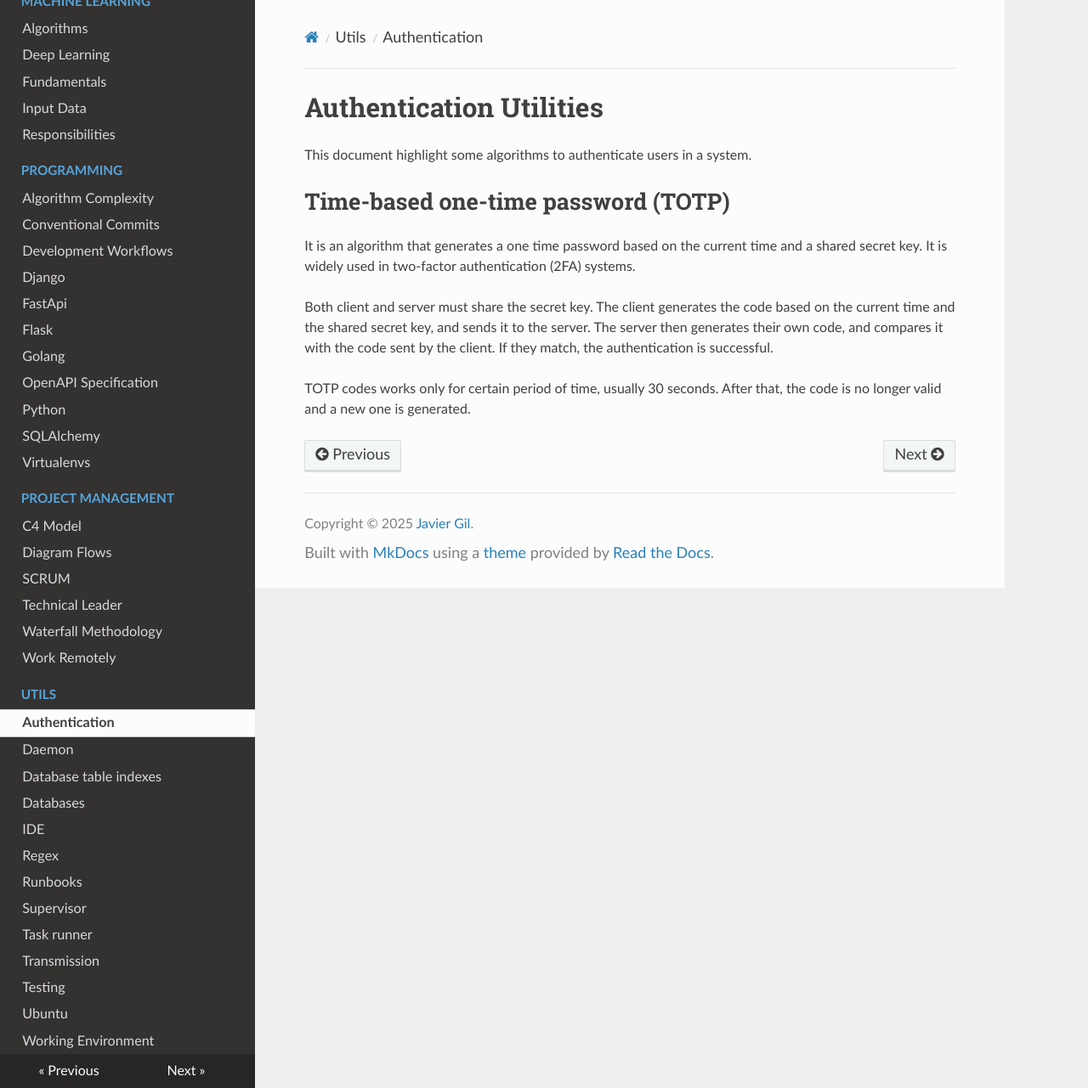
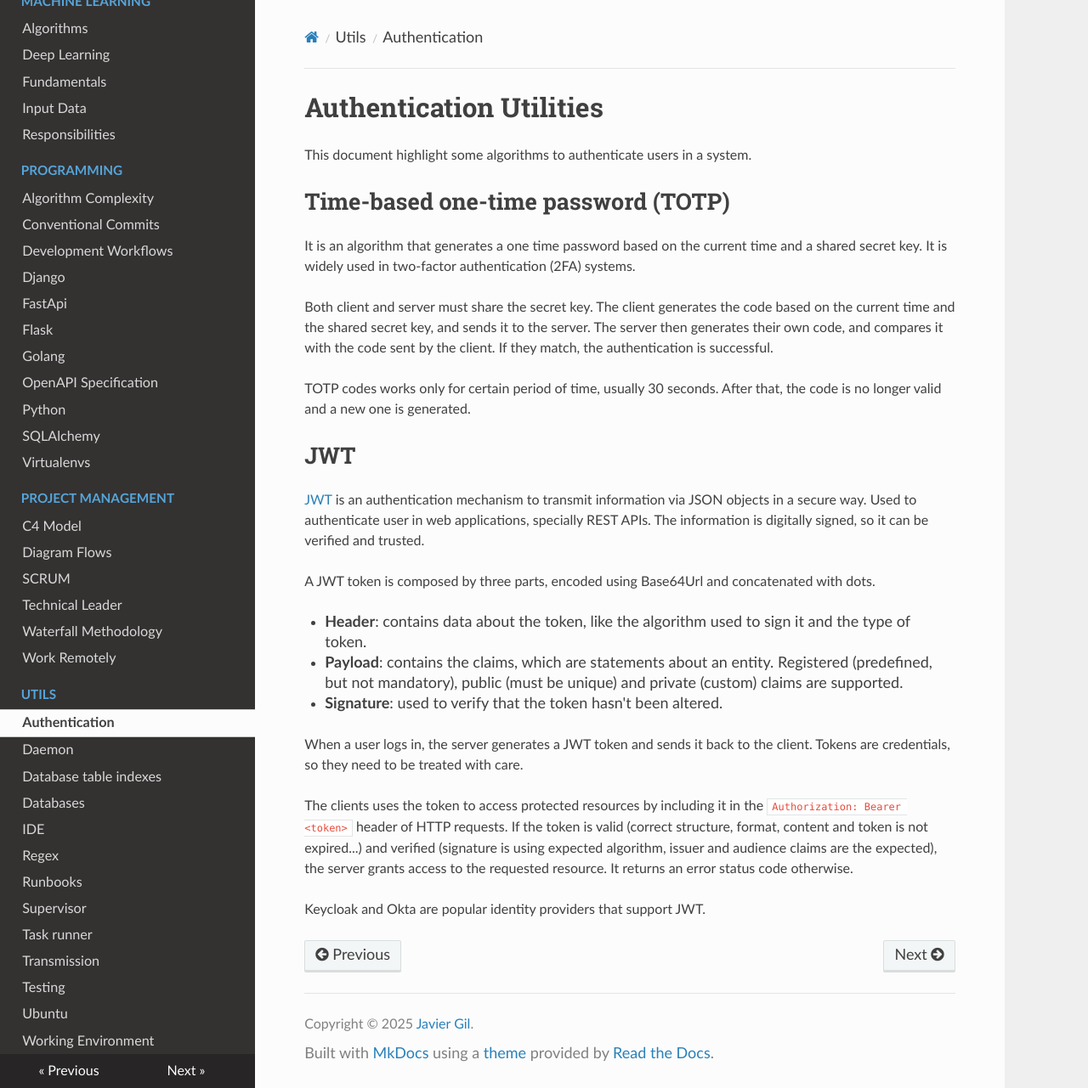
Before and after one commit to McLargo/mkdown-docs, an MkDocs documentation site: the page built from docs/utils/authentication.md, in a window 1280 px wide and 1281 px high. Shown: the whole window at 85% size. Built offline with MkDocs 1.6.1, drawn with Linux system fonts in a browser that asks for light colours; nearby versions of some CDN libraries.

Commit message:
wiki: JWT authentication

```diff
--- a/docs/utils/authentication.md
+++ b/docs/utils/authentication.md
@@ -15,3 +15,32 @@ the client. If they match, the authentication is successful.
 
 TOTP codes works only for certain period of time, usually 30 seconds. After
 that, the code is no longer valid and a new one is generated.
+
+## JWT
+
+[JWT](https://www.jwt.io/introduction#what-is-json-web-token) is an
+authentication mechanism to transmit information via JSON objects in a secure
+way. Used to authenticate user in web applications, specially REST APIs. The
+information is digitally signed, so it can be verified and trusted.
+
+A JWT token is composed by three parts, encoded using Base64Url and concatenated
+with dots.
+
+- **Header**: contains data about the token, like the algorithm used to sign it
+  and the type of token.
+- **Payload**: contains the claims, which are statements about an entity.
+  Registered (predefined, but not mandatory), public (must be unique) and
+  private (custom) claims are supported.
+- **Signature**: used to verify that the token hasn't been altered.
+
+When a user logs in, the server generates a JWT token and sends it back to the
+client. Tokens are credentials, so they need to be treated with care.
+
+The clients uses the token to access protected resources by including it in the
+`Authorization: Bearer <token>` header of HTTP requests. If the token is valid
+(correct structure, format, content and token is not expired...) and verified
+(signature is using expected algorithm, issuer and audience claims are the
+expected), the server grants access to the requested resource. It returns an
+error status code otherwise.
+
+Keycloak and Okta are popular identity providers that support JWT.
```
